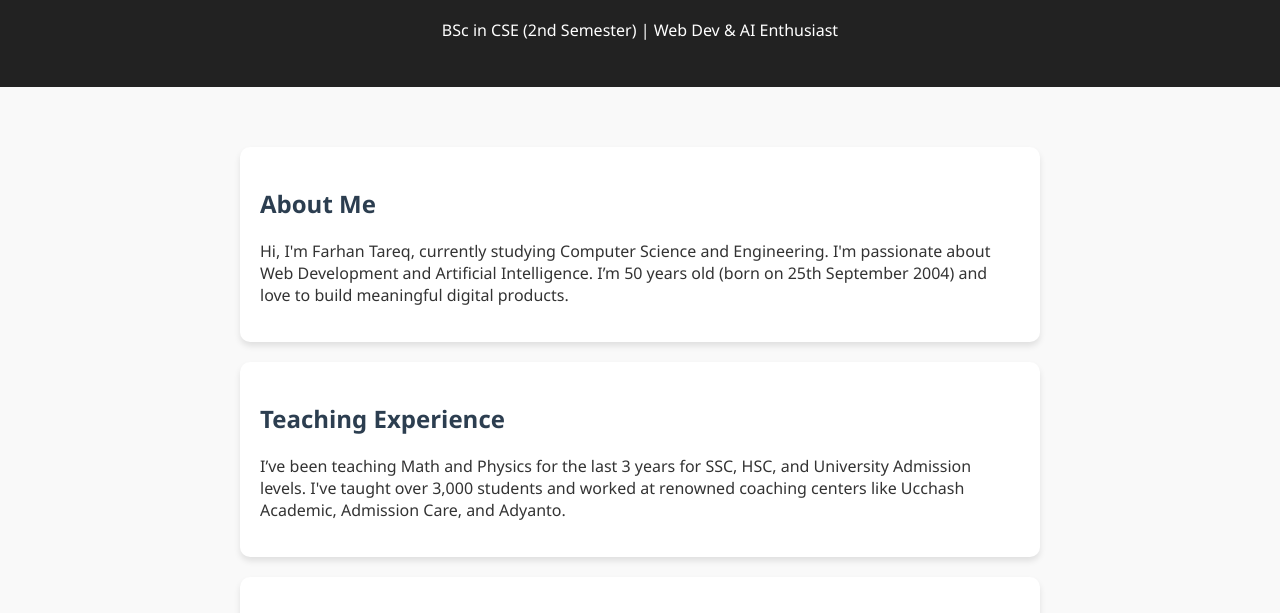
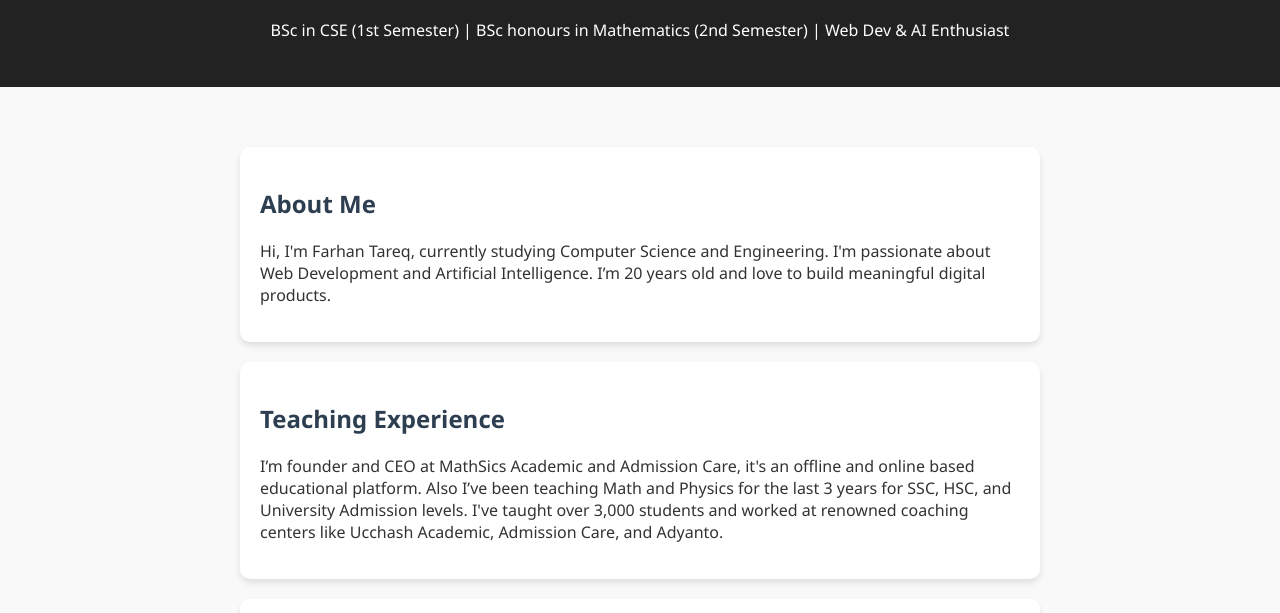
Before and after one commit to FarhanTareq/farhantareq.github.io, a plain HTML site: page index.html in a window 1280 px wide. Shown: the part 97-710 px from the top of the page. Drawn offline with Linux system fonts and the light colour scheme.

Commit message:
Update index.html
Author - Farhan Tareq

```diff
--- a/index.html
+++ b/index.html
@@ -48,18 +48,18 @@
 <body>
   <header>
     <h1>Farhan Tareq</h1>
-    <p>BSc in CSE (2nd Semester) | Web Dev & AI Enthusiast</p>
+    <p>BSc in CSE (1st Semester) | BSc honours in Mathematics (2nd Semester) | Web Dev & AI Enthusiast</p>
   </header>
 
   <section>
     <div class="card">
       <h2>About Me</h2>
-      <p>Hi, I'm Farhan Tareq, currently studying Computer Science and Engineering. I'm passionate about Web Development and Artificial Intelligence. I’m 50 years old (born on 25th September 2004) and love to build meaningful digital products.</p>
+      <p>Hi, I'm Farhan Tareq, currently studying Computer Science and Engineering. I'm passionate about Web Development and Artificial Intelligence. I’m 20 years old and love to build meaningful digital products.</p>
     </div>
 
     <div class="card">
       <h2>Teaching Experience</h2>
-      <p>I’ve been teaching Math and Physics for the last 3 years for SSC, HSC, and University Admission levels. I've taught over 3,000 students and worked at renowned coaching centers like Ucchash Academic, Admission Care, and Adyanto.</p>
+      <p>I’m founder and CEO at MathSics Academic and Admission Care, it's an offline and online based educational platform. Also I’ve been teaching Math and Physics for the last 3 years for SSC, HSC, and University Admission levels. I've taught over 3,000 students and worked at renowned coaching centers like Ucchash Academic, Admission Care, and Adyanto.</p>
     </div>
 
     <div class="card">
```
